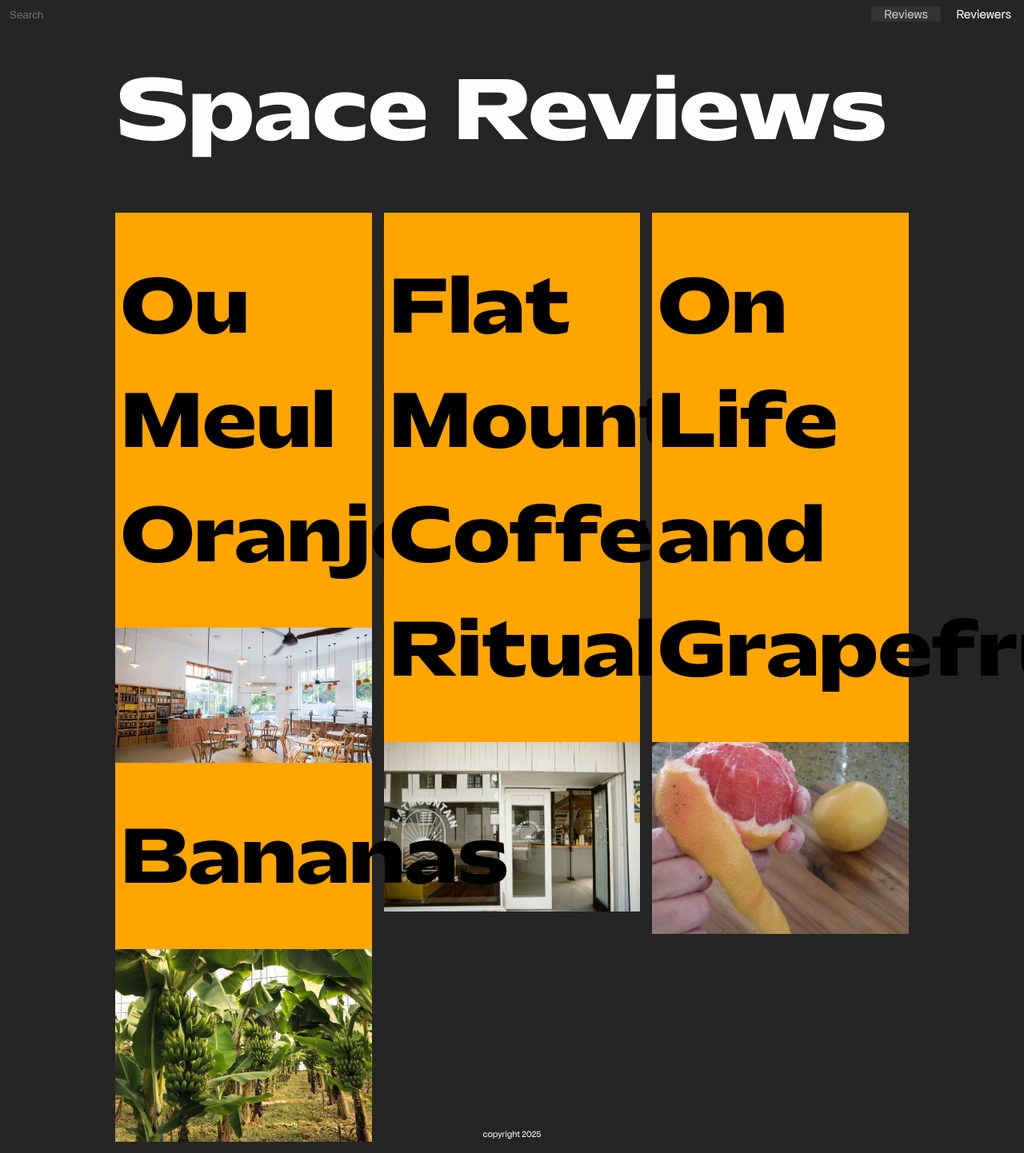
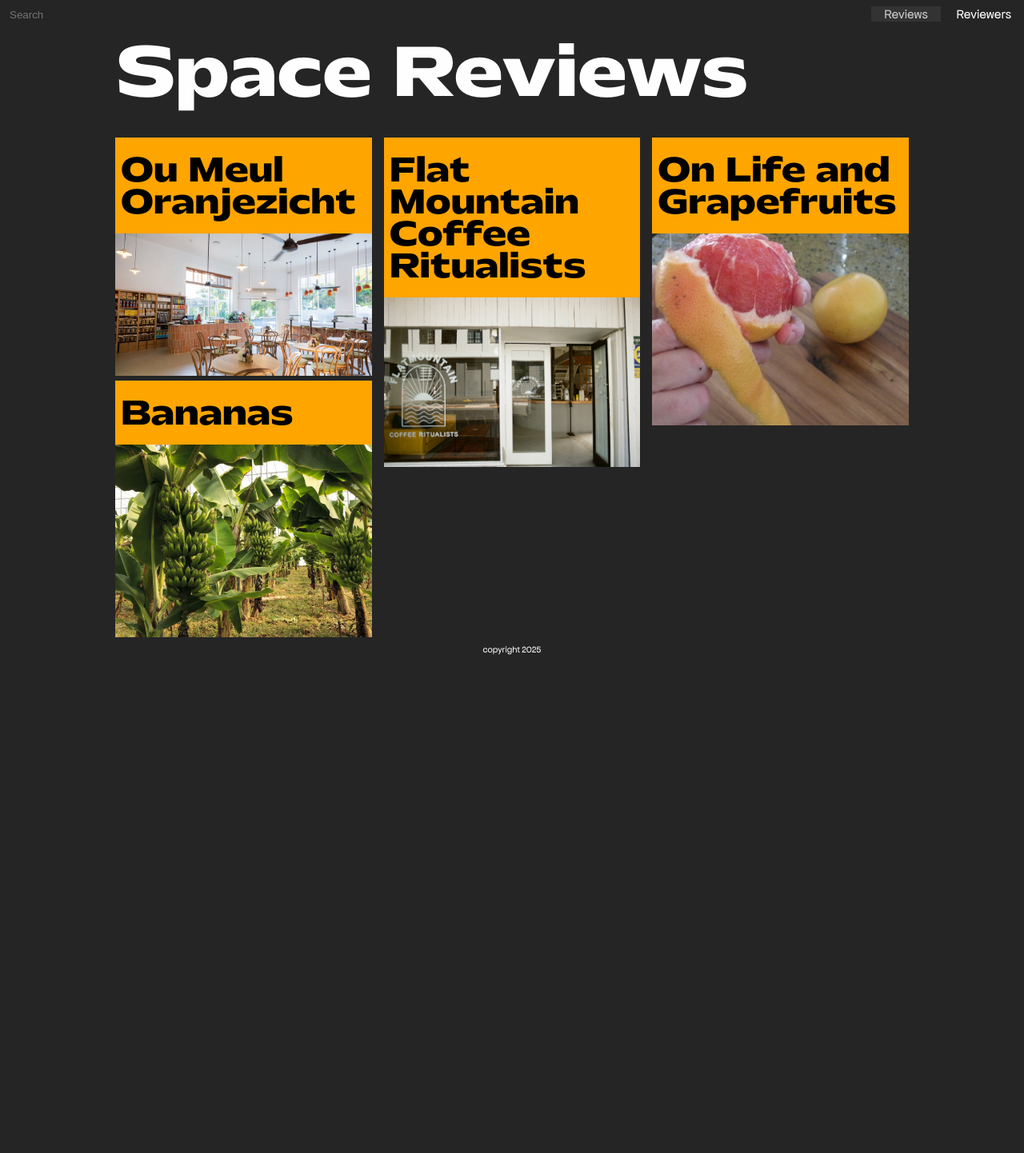
Before and after one commit to KeshetKaridi/spacereviews, a Jekyll site: the page built from index.html, in a window 1280 px wide. Shown: the whole page at 80% size. Built offline with Jekyll 4.4.1, drawn with Linux system fonts in a browser that asks for light colours; after the commit the page ends 900 px from its top, so only the background shows below that.

Commit message:
minor adjustments

```diff
--- a/_sass/main.scss
+++ b/_sass/main.scss
@@ -301,7 +301,7 @@ span.post-meta {
 .grid {
   width: 100%;
   display: grid;
-  grid-template-columns: repeat(auto-fit, minmax(250px, 1fr));
+  grid-template-columns: repeat(auto-fit, minmax(300px, 1fr));
   row-gap: 15px;
   column-gap: 15px;
   grid-auto-rows: 1px;
@@ -314,11 +314,13 @@ span.post-meta {
 .content h3 {
   margin-left: 7px;
   color: black;
-  font-size: 10vh;
+  font-size: 2.5em;
+  line-height: 1em;
 }
 
 .bigboi {
-  font-size: clamp(16px, 14vw, 100px);
+  font-size: calc(8vh + 10px);
+  line-height: 1em;
 }
 
 //POST PAGE//
@@ -341,4 +343,9 @@ span.post-meta {
     grid-auto-rows: auto;
     row-gap: 1vw;
   }
+
+  .content h3 {
+    font-size: 4em;
+    line-height: 1em;
+  }
 }
```
Also changed, not shown: 6 other files.
